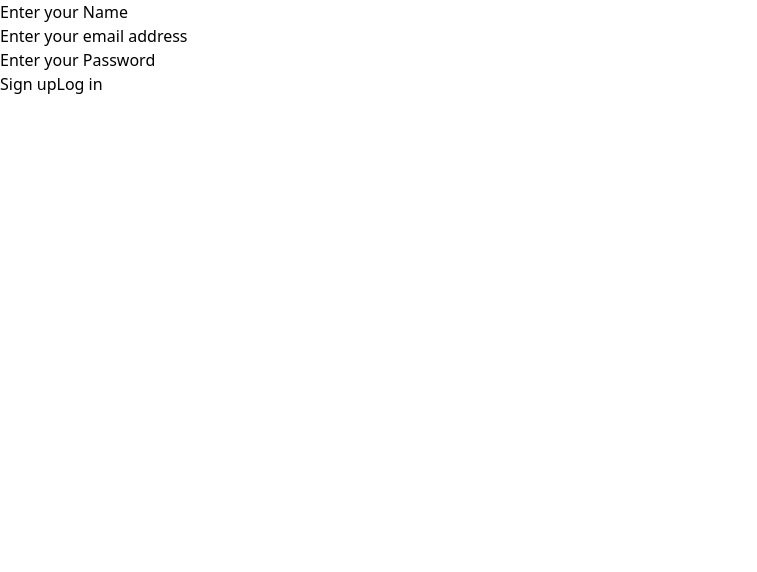
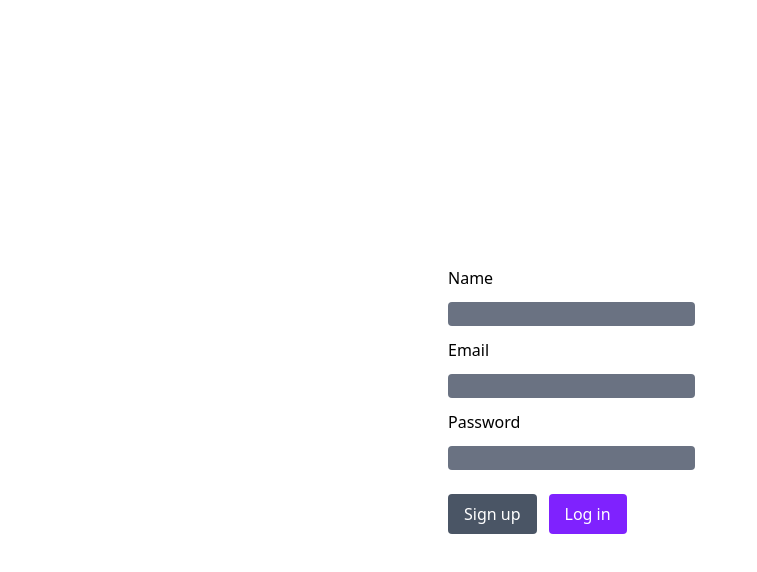
Before and after one commit to mohammadhoseinbaba/Loginpage, a React (Vite) app: page / in a window 1280 px wide. Both pictures are taken after a click on the button "Register". Shown: the top 572 px of the page, without its empty margins (0-757 px from the left). Built offline with nearby package versions, Linux system fonts and the light colour scheme.

Commit message:
add css to signup

```diff
--- a/src/Components/Signup.jsx
+++ b/src/Components/Signup.jsx
@@ -31,19 +31,39 @@ function SignUp({ onLoginShow, onSign }) {
         setName(e.target.value)
     }
     return (
-        <div>
-            <form onSubmit={handleSubmit}>
-                <label>Enter your Name </label>
-                <input value={name} onChange={handleName} type='text' />
-                <br />
-                <label>Enter your email address </label>
-                <input value={email} onChange={handleEmail} type='email' />
-                <br />
-                <label>Enter your Password </label>
-                <input value={password} onChange={handlePassword} type='password' />
-                <br />
-                <button type='submit'>Sign up</button>
-                <button onClick={handleLogin} type='button'>Log in</button>
+        <div className='min-h-screen grid place-items-center px-4'>
+            <form className='w-full max-w-sm' onSubmit={handleSubmit}>
+                <div>
+                    <label htmlFor='name'>Name </label>
+                    <input
+                        className='mt-3 block min-w-0 bg-gray-500 rounded pr-3 pl-1 text-base text-white placeholder:text-gray focus:outline-none'
+                        id='name'
+                        value={name}
+                        onChange={handleName}
+                        type='text' />
+                </div>
+                <div className='mt-3'>
+                    <label htmlFor='email'>Email</label>
+                    <input
+                        className='mt-3 block min-w-0 bg-gray-500 rounded pr-3 pl-1 text-base text-white placeholder:text-gray focus:outline-none'
+                        required
+                        id='email'
+                        value={email}
+                        onChange={handleEmail}
+                        type='email' />
+                </div>
+                <div className='mt-3 mb-3'>
+                    <label htmlFor='password'>Password </label>
+                    <input
+                        className='mt-3 block min-w-0 bg-gray-500 rounded pr-3 pl-1 text-base text-white placeholder:text-gray focus:outline-none'
+                        required
+                        id='password'
+                        value={password}
+                        onChange={handlePassword}
+                        type='password' />
+                </div>
+                <button className="bg-gray-600 text-white px-4 py-2 rounded hover:bg-gray-700 mt-3 " type='submit'>Sign up</button>
+                <button className="bg-violet-600 text-white px-4 py-2 rounded hover:bg-violet-700 ml-3" onClick={handleLogin} type='button'>Log in</button>
             </form>
 
         </div>
```
